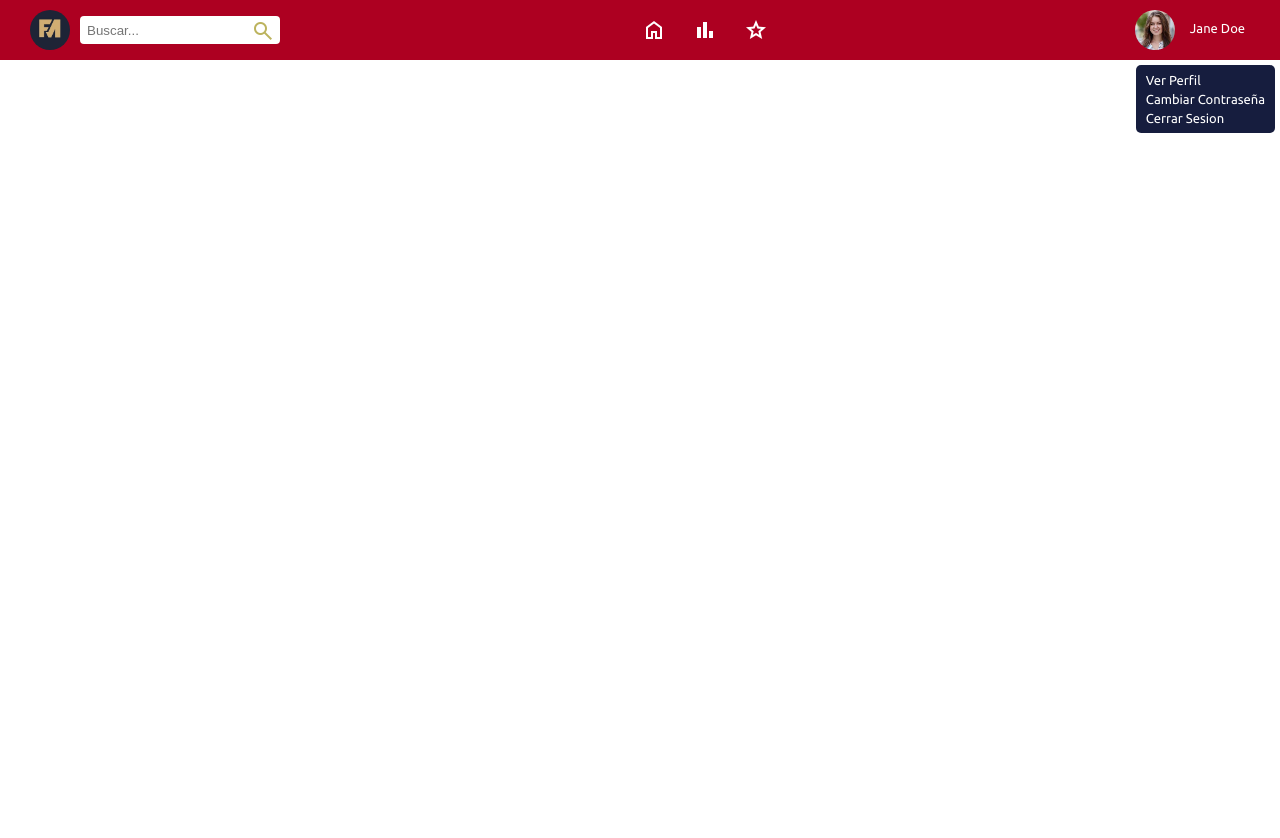
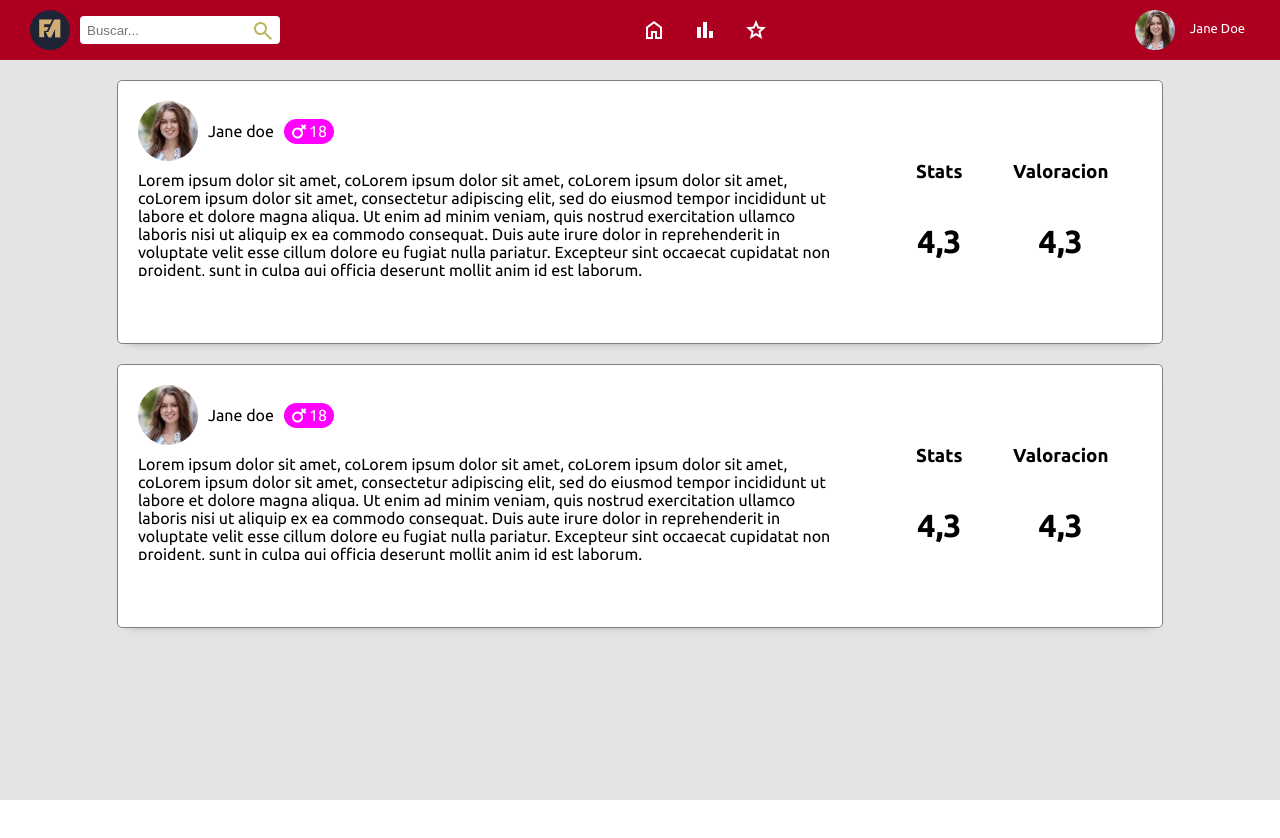
Before and after one commit to victor291201/funimag, a React (Create React App) app: page / in a window 1280 px wide. Before the commit the page ends 800 px from the top, so only its background shows below. Built offline with nearby package versions, Linux system fonts and the light colour scheme.

Commit message:
initial version of ranking

```diff
--- /dev/null
+++ b/src/components/Card.js
@@ -0,0 +1,40 @@
+import React,{Component} from 'react';
+import "../styles/styles.css";
+
+
+
+function Card(props){
+        return(
+            <div className='card'>
+                <div className='card-pt1'>
+                    <div className='card-info'>
+                        <div className='card-person'></div>
+                        <p className='card-name'>Jane doe</p>
+                        <p className='card-aditional-info'>
+                            <span class="material-symbols-outlined">
+                            female
+                            </span>
+                            18
+                        </p>
+                    </div>
+                    <p className='card-description'>
+                    Lorem ipsum dolor sit amet, coLorem ipsum dolor sit amet, coLorem ipsum dolor sit amet, coLorem ipsum dolor sit amet, consectetur adipiscing elit, sed do eiusmod tempor incididunt ut labore et dolore magna aliqua. Ut enim ad minim veniam, quis nostrud exercitation ullamco laboris nisi ut aliquip ex ea commodo consequat. Duis aute irure dolor in reprehenderit in voluptate velit esse cillum dolore eu fugiat nulla pariatur. Excepteur sint occaecat cupidatat non proident, sunt in culpa qui officia deserunt mollit anim id est laborum.
+                    </p>
+                </div>
+                <div className='card-pt2'>
+                    <div className='card-stats'>
+                        <h3>Stats</h3>
+                        <h1>4,3</h1>
+                    </div>
+                    <div className='card-reviews'>
+                        <h3>Valoracion</h3>
+                        <h1>4,3</h1>
+                    </div>
+                </div>
+            </div>
+
+        )
+    }
+
+
+export default Card;
--- a/src/components/Navbar.js
+++ b/src/components/Navbar.js
@@ -7,7 +7,7 @@ class Navbar extends Component{
     constructor(props){
         super(props);
         this.state={
-            toggle: true
+            toggle: false
         };
         this.onClick = this.onClick.bind(this);
     }
--- a/src/pages/Ranking.js
+++ b/src/pages/Ranking.js
@@ -1,6 +1,7 @@
 import React,{Component} from 'react';
 import "../styles/styles.css";
 import Navbar from '../components/Navbar';
+import Card from '../components/Card';
 
 
 
@@ -13,13 +14,8 @@ class Ranking extends Component{
             <div className='body'>
                 <Navbar/>
                 <div className='ranking'>
-                    <div className='card'>
-                        <div className='card-pt1'></div>
-                        <div className='card-pt2'>
-                            <div className='card-stats'></div>
-                            <div className='card-reviews'></div>
-                        </div>
-                    </div>
+                    <Card/>
+                    <Card/>
                 </div>
             </div>
 
--- a/src/styles/styles.css
+++ b/src/styles/styles.css
@@ -12,11 +12,15 @@ body{
     box-sizing: border-box;
     user-select: none;
     font-family: Ubuntu;
+    width: 100%;
+    height: 100%;
 }
 .body{
     background-color: var(--color2);
     display: grid;
     grid-template-rows:60px auto ;
+    width: 100%;
+    height: 100%;
 }
 .nav{
     position: relative;
@@ -160,6 +164,9 @@ input{
     background-color: var(--color1);
     border-radius: 5px;
     transition: .3s all ease;
+    -webkit-box-shadow: 0px 7px 10px -12px rgba(0,0,0,0.75);
+    -moz-box-shadow: 0px 7px 10px -12px rgba(0,0,0,0.75);
+    box-shadow: 0px 7px 10px -12px rgba(0,0,0,0.75);
 }
 .menu-disactive{
     opacity: 0;
@@ -180,3 +187,89 @@ input{
 .menu ul li:last-child{
     margin: 0px;
 }
+.ranking{
+    width: 100%;
+    height: 100%;
+    display: flex;
+    flex-direction: column;
+    align-items: center;
+    justify-content: start;
+    padding: 20px 0px;
+}
+.card{
+    width: 80%;
+    border-radius: 5px;
+    border: 1px solid gray;
+    height: 30%;
+    background-color: var(--color4);
+    padding: 20px 0px 20px 20px;
+    display: grid;
+    grid-template-columns: 700px auto;
+    margin-bottom: 20px;
+    -webkit-box-shadow: 0px 7px 10px -12px rgba(0,0,0,0.75);
+    -moz-box-shadow: 0px 7px 10px -12px rgba(0,0,0,0.75);
+    box-shadow: 0px 7px 10px -12px rgba(0,0,0,0.75);
+}
+.card:last-child{
+    margin-bottom: 0px;
+}
+.card-pt1{
+    width: 100%;
+    height: 100%;
+}
+.card-pt2{
+    display: flex;
+    align-items: center;
+    justify-content: space-evenly;
+    padding: 0px 20px;
+}
+.card-person{
+    width: 60px;
+    height: 60px;
+    background-image: url(../utilities/profile.jfif);
+    background-position: center;
+    background-size: cover;
+    border-radius: 50%;
+}
+.card-name{
+    margin: 0px 10px;
+}
+.card-info{
+    width: 600px;
+    height: 60px;
+    display: flex;
+    align-items: center;
+    justify-content: start;
+}
+.card-aditional-info{
+    width: 50px;
+    height: 25px;
+    color: white;
+    background-color: fuchsia;
+    display: flex;
+    align-items: center;
+    justify-content: center;
+    border-radius: 50px;
+}
+.card-description{
+    height: 105px;
+    overflow-y: auto;
+    margin-top: 10px;
+    margin-bottom: 0px;
+}
+.card-aditional-info span{
+    width: 20px;
+    height: 25px;
+    display: flex;
+    align-items: center;
+    justify-content: center;
+    transform: rotate(-135deg);
+    margin-left: -2px;
+}
+.card-stats,.card-reviews{
+    display: flex;
+    flex-direction: column;
+    align-items: center;
+    justify-content: space-around;
+    width: 80px;
+}
```
